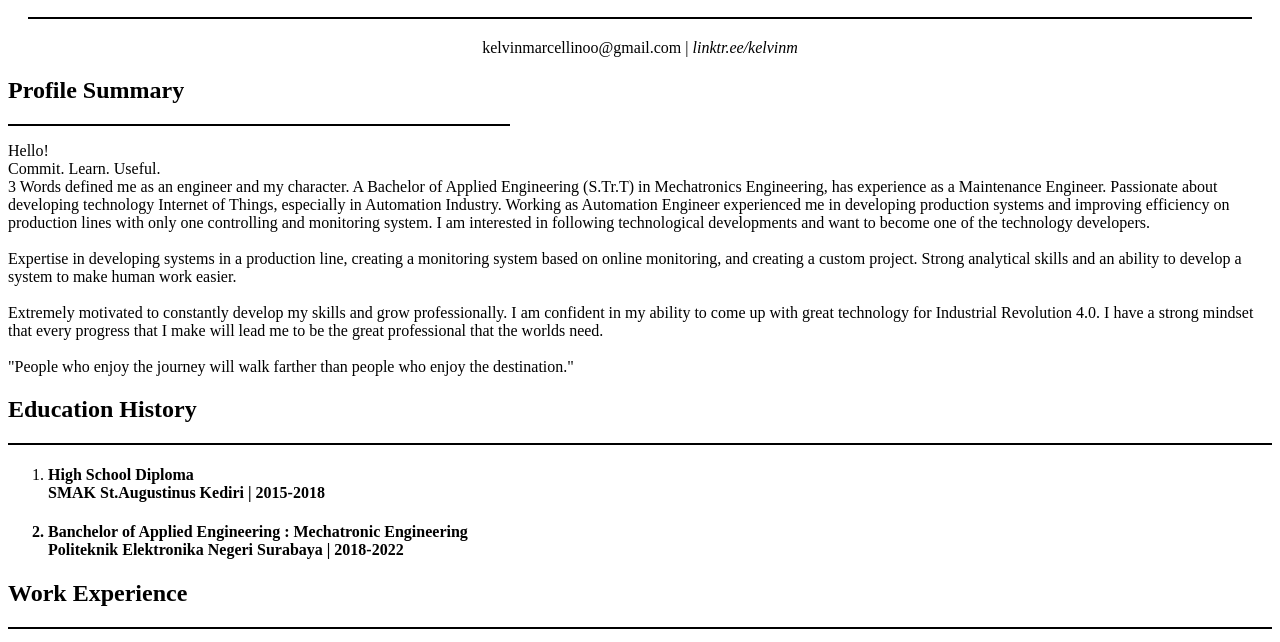
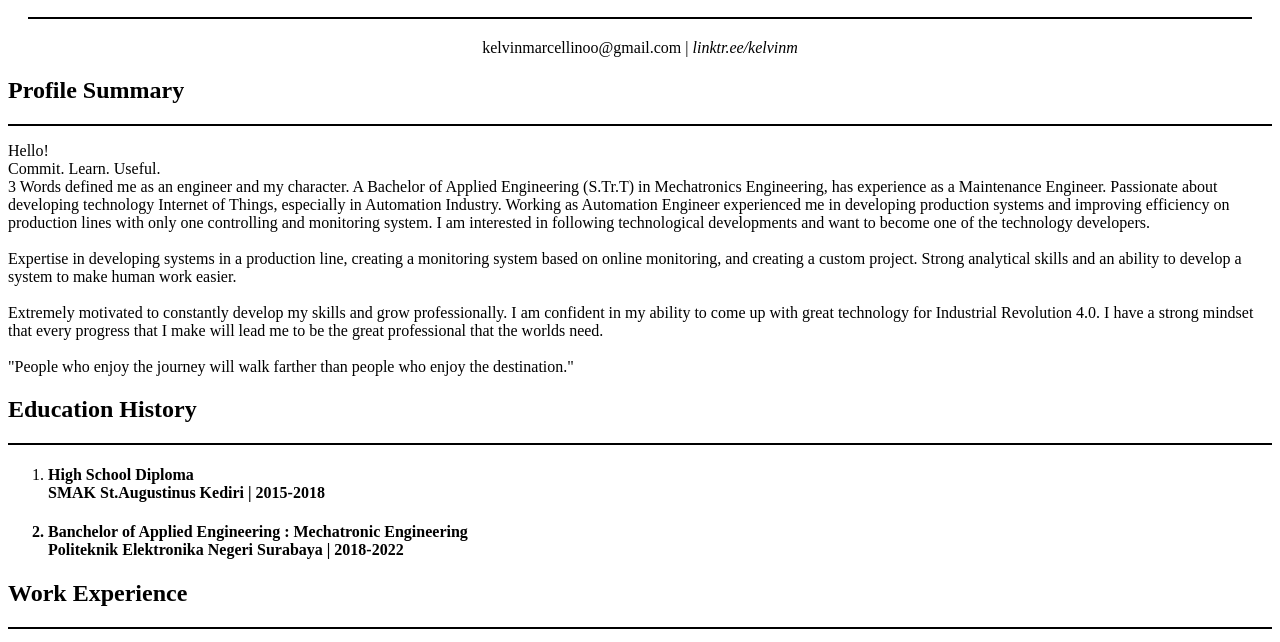
Before and after one commit to vinmarcell/vinmarcell.github.io, a plain HTML site: page index.html in a window 1280 px wide. Shown: the part 101-743 px from the top of the page. Drawn offline with Linux system fonts and the light colour scheme.

Commit message:
Update index.html

```diff
--- a/index.html
+++ b/index.html
@@ -15,7 +15,7 @@
         <p>kelvinmarcellinoo@gmail.com | <em>linktr.ee/kelvinm</em></p>
     </center>
     <h2>Profile Summary</h2>
-    <hr color=black width=500 align="left">
+    <hr color=black style="width:auto;" align="left">
     <p style="padding:0px; margin-right:auto;">Hello!<br>
         Commit. Learn. Useful.<br>
         3 Words defined me as an engineer and my character.
```
